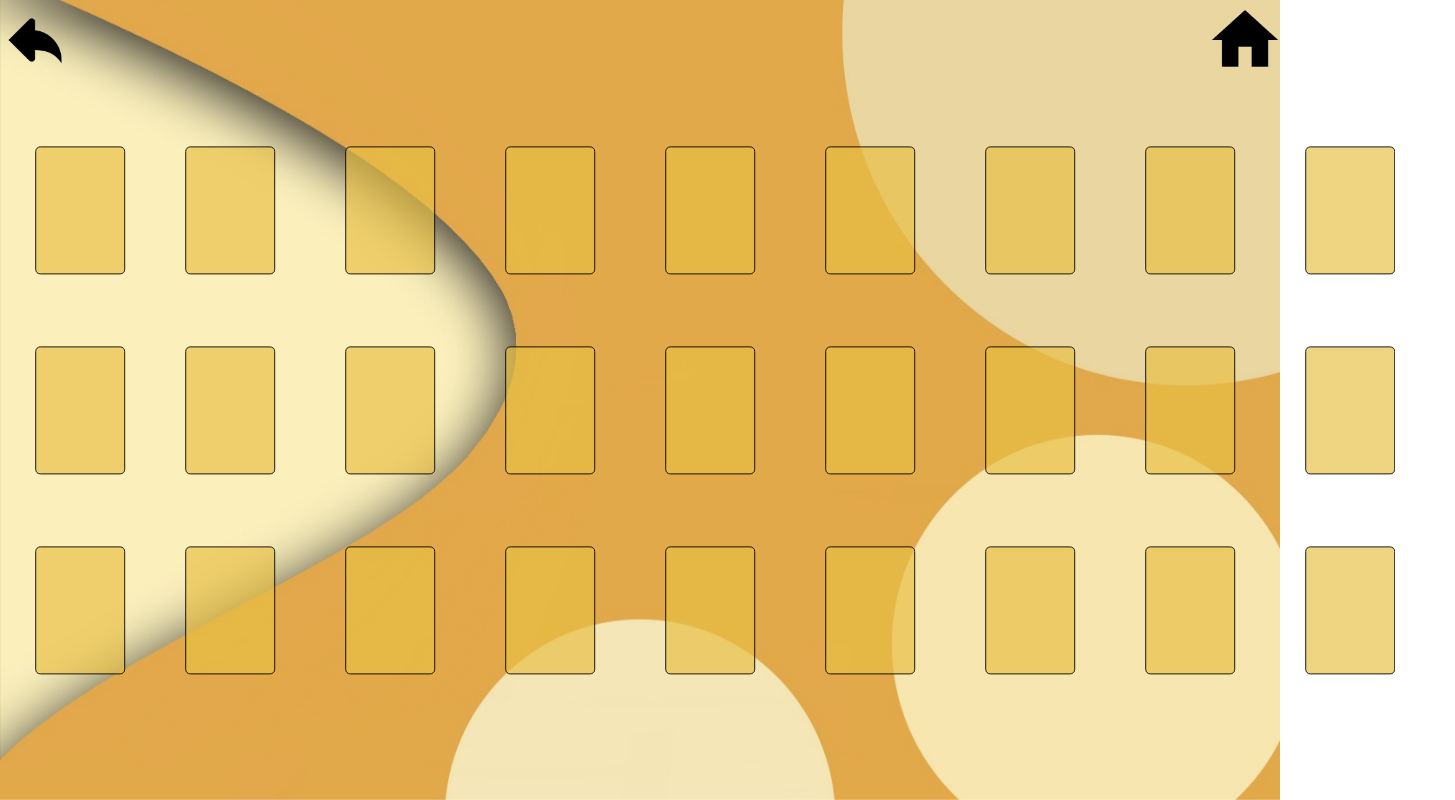
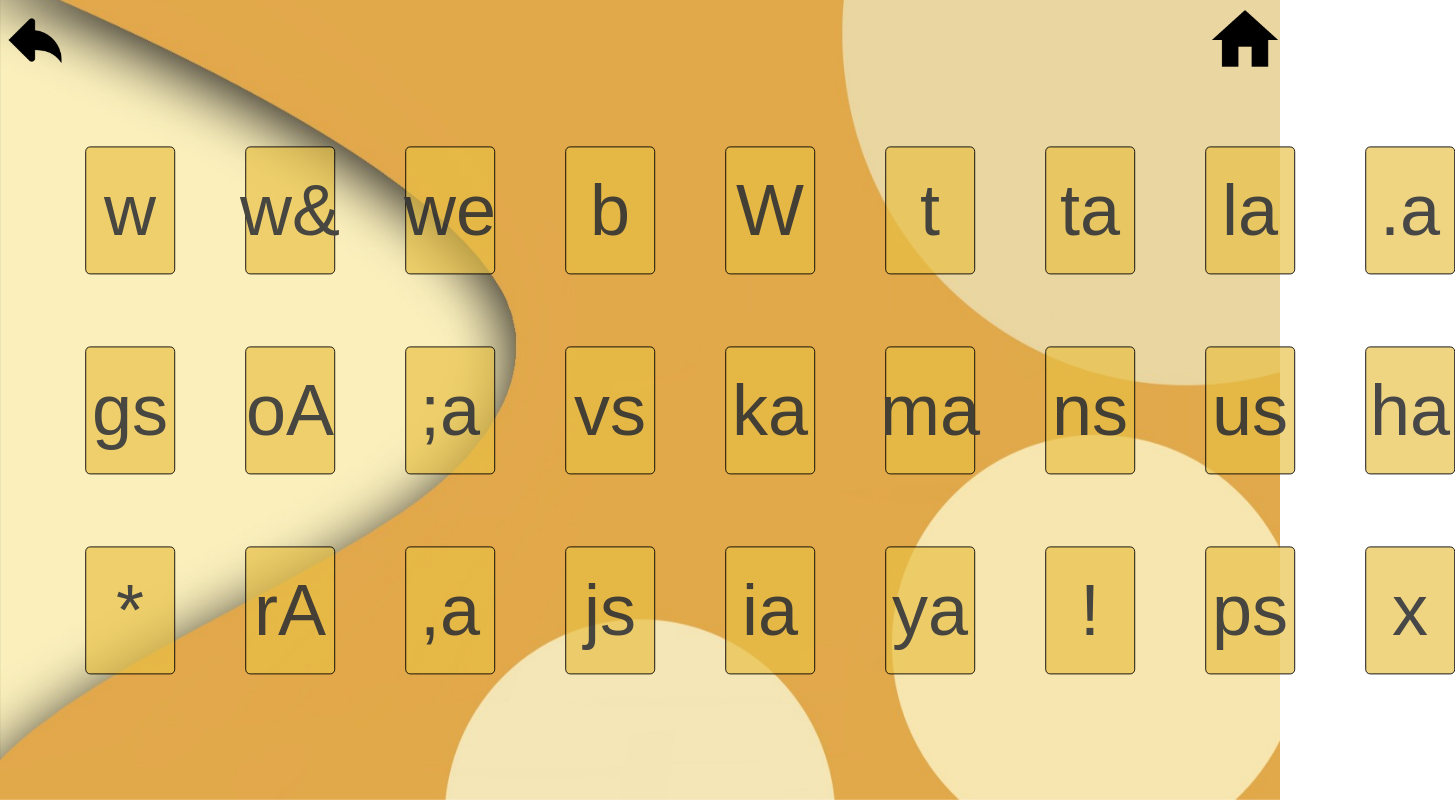
Before and after one commit to Nazeefa-Anees/Learning_Aid_For_The_Hearing_Impaired, a React (Vite) app in the folder learning_aid/: page /letters in a window 1280 px wide. Shown: the whole page, 1455 px wide, since content can reach past the window. Built offline with nearby package versions, Linux system fonts and the light colour scheme.

Commit message:
LearningSelection1, LearningSelection 2 Text,Box Component text

```diff
--- a/learning_aid/src/components/Box.jsx
+++ b/learning_aid/src/components/Box.jsx
@@ -2,12 +2,14 @@ import React from 'react';
 
 export default function Box(props) {
   return (
-    <div
-      className="box"
-      style={{
-        left: `${props.left}px`,
-        top: `${props.top}px`
-      }}
-    />
+    <div className="box flex justify-center items-center"
+  style={{
+    left: `${props.left}px`,
+    top: `${props.top}px`
+  }}
+>
+  <p className='font-custom text-7xl whitespace-pre-wrap'>{props.text}</p>
+</div>
+
   );
 }
--- a/learning_aid/src/pages/LearningSelection1.jsx
+++ b/learning_aid/src/pages/LearningSelection1.jsx
@@ -14,33 +14,33 @@ export default function Learning() {
 
         <div className="container mx-auto">
             <div className="flex flex-wrap">
-                <Box left={80} top={140} />
-                <Box left={230} top={140} />
-                <Box left={390} top={140} />
-                <Box left={550} top={140} />
-                <Box left={710} top={140} />
-                <Box left={870} top={140} />
-                <Box left={1030} top={140} />
-                <Box left={1190} top={140} />
-                <Box left={1350} top={140} />
-                <Box left={80} top={340} />
-                <Box left={230} top={340} />
-                <Box left={390} top={340} />
-                <Box left={550} top={340} />
-                <Box left={710} top={340} />
-                <Box left={870} top={340} />
-                <Box left={1030} top={340} />
-                <Box left={1190} top={340} />
-                <Box left={1350} top={340} />
-                <Box left={80} top={540} />
-                <Box left={230} top={540} />
-                <Box left={390} top={540} />
-                <Box left={550} top={540} />
-                <Box left={710} top={540} />
-                <Box left={870} top={540} />
-                <Box left={1030} top={540} />
-                <Box left={1190} top={540} />
-                <Box left={1350} top={540} />
+                <Box left={130} top={140} text="w" />
+                <Box left={290} top={140} text="w&"/>
+                <Box left={450} top={140} text="we"/>
+                <Box left={610} top={140} text="b"/>
+                <Box left={770} top={140} text="W"/>
+                <Box left={930} top={140} text="t"/>
+                <Box left={1090} top={140} text="ta"/>
+                <Box left={1250} top={140} text="la"/>
+                <Box left={1410} top={140} text=".a"/>
+                <Box left={130} top={340} text="gs"/>
+                <Box left={290} top={340} text="oA"/>
+                <Box left={450} top={340} text=";a"/>
+                <Box left={610} top={340} text="vs"/>
+                <Box left={770} top={340} text="ka"/>
+                <Box left={930} top={340} text="ma"/>
+                <Box left={1090} top={340} text="ns"/>
+                <Box left={1250} top={340} text="us"/>
+                <Box left={1410} top={340} text="ha"/>
+                <Box left={130} top={540} text="*"/>
+                <Box left={290} top={540} text="rA"/>
+                <Box left={450} top={540} text=",a"/>
+                <Box left={610} top={540} text="js"/>
+                <Box left={770} top={540} text="ia"/>
+                <Box left={930} top={540} text="ya"/>
+                <Box left={1090} top={540} text="!"/>
+                <Box left={1250} top={540} text="ps"/>
+                <Box left={1410} top={540} text="x"/>
             </div>
         </div>
 
--- a/learning_aid/src/pages/LearningSelection2.jsx
+++ b/learning_aid/src/pages/LearningSelection2.jsx
@@ -14,15 +14,16 @@ export default function Learning() {
 
         <div className="container mx-auto">
             <div className="flex flex-wrap">
-                <Box left={360} top={140} />
-                <Box left={660} top={140} />
-                <Box left={960} top={140} />
-                <Box left={360} top={340} />
-                <Box left={660} top={340} />
-                <Box left={960} top={340} />
-                <Box left={360} top={540} />
-                <Box left={660} top={540} />
-                <Box left={960} top={540} />
+                <Box left={360} top={140} text="0"/>
+                <Box left={560} top={140} text="1"/>
+                <Box left={760} top={140} text="2"/>
+                <Box left={960} top={140} text="3"/>
+                <Box left={1160} top={140} text="4"/>
+                <Box left={360} top={500} text="5"/>
+                <Box left={560} top={500} text="6"/>
+                <Box left={760} top={500} text="7"/>
+                <Box left={960} top={500} text="8"/>
+                <Box left={1160} top={500} text="9"/>
             </div>
         </div>
 
```
